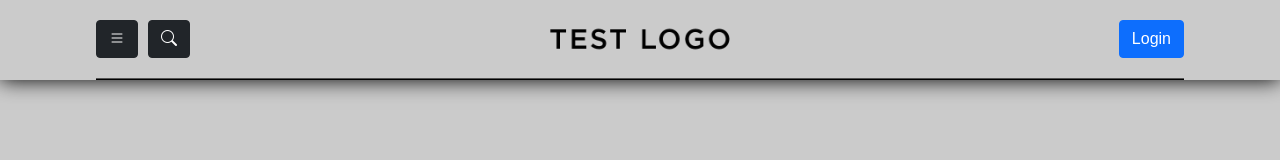
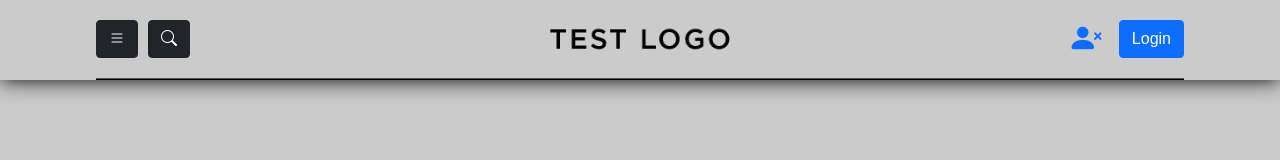
Before and after one commit to AntonioSanjuan/mtg-counter, a React (Create React App) app: page / in a window 1280 px wide. Shown: the top 160 px of the page. Built offline with nearby package versions, Linux system fonts and the light colour scheme; no server answers.

Commit message:
fix: fixed a11y issue

```diff
--- a/src/components/Topnav/Topnav.tsx
+++ b/src/components/Topnav/Topnav.tsx
@@ -74,9 +74,9 @@ function Topnav({ hideLoginButton, hideSidenavButton, hideSearchButton } :
           </Link>
         </div>
         <div className="TopNav_Rightcontainer">
+
+          <ProfileSection />
           {isLoggedIn && !hideLoginButton && (
-            <>
-              <ProfileSection />
           <button
             type="button"
             className="btn btn-danger"
@@ -85,7 +85,6 @@ function Topnav({ hideLoginButton, hideSidenavButton, hideSearchButton } :
           >
             Logout
           </button>
-            </>
           )}
           {!isLoggedIn && !hideLoginButton && (
             <Link to="/Login">
--- a/src/layouts/BaseLayout/BaseLayout.scss
+++ b/src/layouts/BaseLayout/BaseLayout.scss
@@ -42,7 +42,6 @@
   position: fixed;
   transform: translateY(var(--app-sidenav-closed-position));
   z-index: 5;
-  height: 100%;
 }
 
 .Layout_Content {
```
Lines whose indentation alone changed are shown as unchanged.
